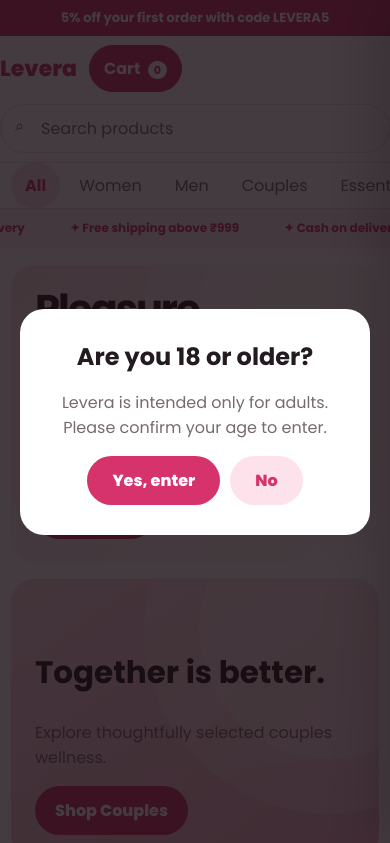
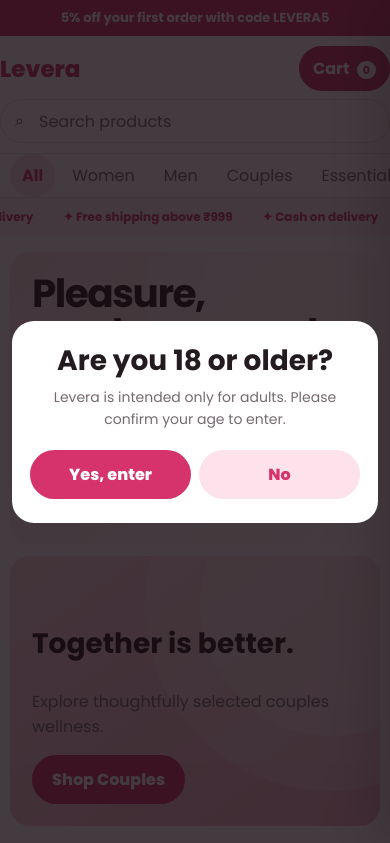
Before and after one commit to chaudharitirupati1-ship-it/levera-store, a plain HTML site: page index.html in a window 390 px wide. Shown: the top 843 px of the page. Drawn offline with Linux system fonts and the light colour scheme.

Commit message:
Improve mobile responsive layout and age gate

```diff
--- a/index.html
+++ b/index.html
@@ -12,8 +12,8 @@
 *{box-sizing:border-box}html{scroll-behavior:smooth}body{margin:0;background:var(--bg);color:var(--t);font-family:Poppins,system-ui,sans-serif;overflow-x:hidden}button,input{font:inherit}button{cursor:pointer}a{text-decoration:none;color:inherit}.wrap{width:100%;max-width:1180px;margin:auto;padding:0 16px}
 .promo{background:var(--p);color:#fff;text-align:center;padding:8px;font-size:13px;font-weight:700}
 header{position:sticky;top:0;z-index:20;background:color-mix(in srgb,var(--bg) 94%,transparent);backdrop-filter:blur(14px);border-bottom:1px solid var(--b)}
-.head{min-height:70px;display:flex;align-items:center;gap:12px}.logo{font-size:25px;font-weight:800;color:var(--p)}.search{flex:1;position:relative}.search input{width:100%;padding:11px 16px 11px 40px;border:1px solid var(--b);border-radius:999px;background:var(--s);color:var(--t)}.search span{position:absolute;left:15px;top:9px;color:var(--m)}
-.actions{display:flex;gap:8px}.btn,.cart{border:1px solid var(--b);background:var(--s);color:var(--t);border-radius:999px;padding:10px 14px}.cart{background:var(--p);border-color:var(--p);color:#fff;font-weight:700}.count{background:#fff;color:var(--p);padding:1px 6px;border-radius:20px;font-size:11px;margin-left:4px}
+.head{min-height:70px;display:flex;align-items:center;gap:12px;min-width:0}.logo{font-size:25px;font-weight:800;color:var(--p)}.search{flex:1;position:relative}.search input{width:100%;padding:11px 16px 11px 40px;border:1px solid var(--b);border-radius:999px;background:var(--s);color:var(--t)}.search span{position:absolute;left:15px;top:9px;color:var(--m)}
+.actions{display:flex;gap:8px;min-width:0}.btn,.cart{border:1px solid var(--b);background:var(--s);color:var(--t);border-radius:999px;padding:10px 14px}.cart{background:var(--p);border-color:var(--p);color:#fff;font-weight:700}.count{background:#fff;color:var(--p);padding:1px 6px;border-radius:20px;font-size:11px;margin-left:4px}
 nav{border-bottom:1px solid var(--b);overflow:auto}nav .wrap{display:flex;gap:5px;white-space:nowrap}.cat{border:0;background:transparent;color:var(--m);padding:10px 14px;border-radius:999px}.cat.active,.cat:hover{background:var(--soft2);color:var(--p);font-weight:700}
 .trust{overflow:hidden;background:var(--soft);color:var(--p);font-size:12px;font-weight:700}.track{display:flex;gap:45px;min-width:max-content;padding:10px 0;animation:move 22s linear infinite}@keyframes move{to{transform:translateX(-50%)}}
 .hero{display:grid;grid-template-columns:2fr 1fr;gap:16px;padding:28px 0}.banner{min-height:320px;border-radius:24px;padding:32px;display:flex;flex-direction:column;justify-content:end;position:relative;overflow:hidden;background:linear-gradient(135deg,var(--soft2),#fff)}.banner:after{content:"";position:absolute;right:-80px;top:-80px;width:260px;height:260px;border-radius:50%;background:#fff8;box-shadow:0 0 0 55px #fff4}.banner>*{position:relative;z-index:1}.banner h1{font-size:clamp(36px,6vw,65px);line-height:1.02;margin:0 0 12px;letter-spacing:-2px}.banner h2{font-size:31px;margin:0 0 8px}.banner p{color:var(--m);max-width:560px}.primary{width:max-content;border:0;background:var(--p);color:#fff;border-radius:999px;padding:12px 20px;font-weight:800}.small{background:linear-gradient(145deg,#ffdce8,#f6b4c9)}
@@ -24,10 +24,10 @@ nav{border-bottom:1px solid var(--b);overflow:auto}nav .wrap{display:flex;gap:5p
 .faq{max-width:850px;margin:auto}.faq details{border-bottom:1px solid var(--b);padding:15px 0}.faq p{color:var(--m);font-size:14px}
 .badges{display:grid;grid-template-columns:repeat(4,1fr);gap:12px;padding:20px 0 45px}.badgebox{border:1px solid var(--b);border-radius:15px;padding:18px;text-align:center;background:var(--s)}.badgebox b{display:block}.badgebox span{font-size:12px;color:var(--m)}
 footer{background:var(--soft);padding:42px 0 20px}.foot{display:grid;grid-template-columns:1.5fr repeat(3,1fr) 1.5fr;gap:25px}.links{display:grid;gap:8px;color:var(--m);font-size:13px}.news{display:flex;border:1px solid var(--b);border-radius:999px;overflow:hidden;background:var(--s)}.news input{flex:1;min-width:0;border:0;background:transparent;color:var(--t);padding:10px 14px}.news button{border:0;background:var(--p);color:#fff;padding:0 15px;font-weight:700}.copy{text-align:center;color:var(--m);font-size:12px;border-top:1px solid var(--b);margin-top:30px;padding-top:15px}
-.gate{position:fixed;inset:0;z-index:100;background:#140a0fcc;display:grid;place-items:center;padding:20px}.gatebox{max-width:450px;background:var(--s);border-radius:24px;padding:30px;text-align:center}.gatebox h2{margin:0 0 8px}.gatebox p{color:var(--m)}.gateactions{display:flex;justify-content:center;gap:10px}.gateactions button{border:0;border-radius:999px;padding:12px 25px;font-weight:800}.yes{background:var(--p);color:#fff}.no{background:var(--soft2);color:var(--p)}
+.gate{position:fixed;inset:0;z-index:100;background:#140a0fcc;display:grid;place-items:center;padding:12px;overflow:auto}.gatebox{width:100%;max-width:450px;min-width:0;background:var(--s);border-radius:24px;padding:30px;text-align:center;overflow:hidden}.gatebox h2{margin:0 0 10px;font-size:clamp(24px,7vw,34px);line-height:1.15}.gatebox p{color:var(--m);margin:0 auto 20px;max-width:380px;line-height:1.55;overflow-wrap:anywhere}.gateactions{display:flex;justify-content:center;gap:10px}.gateactions button{border:0;border-radius:999px;padding:12px 25px;font-weight:800}.yes{background:var(--p);color:#fff}.no{background:var(--soft2);color:var(--p)}
 .back{position:fixed;inset:0;background:#0007;z-index:40;opacity:0;pointer-events:none;transition:.2s}.drawer{position:fixed;z-index:50;right:0;top:0;height:100%;width:min(430px,100%);background:var(--s);transform:translateX(100%);transition:.25s;display:flex;flex-direction:column;box-shadow:-15px 0 50px #0003}.drawer.open{transform:translateX(0)}.back.open{opacity:1;pointer-events:auto}.dhead,.dfoot{padding:18px;border-bottom:1px solid var(--b)}.dhead{display:flex;justify-content:space-between}.dbody{padding:15px;overflow:auto;flex:1}.item{display:grid;grid-template-columns:58px 1fr auto;gap:10px;padding:12px 0;border-bottom:1px solid var(--b)}.mini{width:58px;height:58px;border-radius:12px;display:grid;place-items:center;background:var(--soft2)}.qty{display:flex;gap:7px;align-items:center;margin-top:5px}.qty button{width:25px;height:25px;border-radius:50%;border:1px solid var(--b);background:var(--s);color:var(--t)}.dfoot{border-top:1px solid var(--b);border-bottom:0}.total{display:flex;justify-content:space-between;font-weight:800;font-size:18px;margin-bottom:12px}.checkout{width:100%;border:0;background:var(--p);color:#fff;border-radius:12px;padding:13px;font-weight:800}.toast{position:fixed;bottom:20px;left:50%;transform:translate(-50%,20px);opacity:0;z-index:120;background:#24191f;color:#fff;padding:11px 16px;border-radius:999px;font-size:13px;transition:.2s}.toast.show{opacity:1;transform:translate(-50%,0)}
 @media(max-width:850px){.grid{grid-template-columns:repeat(2,1fr)}.reviews{grid-template-columns:repeat(2,1fr)}.foot{grid-template-columns:repeat(2,1fr)}.badges{grid-template-columns:repeat(2,1fr)}.hero{grid-template-columns:1fr}}
-@media(max-width:600px){.wrap{padding:0 11px}.head{flex-wrap:wrap;padding:9px 0}.logo{font-size:22px}.search{order:3;flex-basis:100%}.head .btn{display:none}.hero{padding:18px 0}.banner{min-height:280px;padding:24px}.banner h1{font-size:40px}.grid{gap:10px}.pic{height:155px}.reviews{grid-template-columns:1fr}.foot{grid-template-columns:1fr 1fr}.badges{gap:8px}.badgebox{padding:13px;font-size:13px}}
+@media(max-width:600px){.wrap{padding:0 10px}.head{min-height:auto;display:grid;grid-template-columns:minmax(0,1fr) auto;gap:8px;padding:10px 0}.logo{font-size:23px;min-width:0}.actions{gap:6px}.actions .btn{display:none}.cart{padding:9px 13px;white-space:nowrap}.search{grid-column:1/-1;grid-row:2;width:100%;min-width:0}.search input{height:44px;padding-left:38px}.hero{padding:16px 0;gap:12px}.banner{min-height:270px;padding:22px;border-radius:20px}.banner h1{font-size:39px;letter-spacing:-1.5px}.banner h2{font-size:28px}.grid{gap:10px}.pic{height:145px}.reviews{grid-template-columns:1fr}.foot{grid-template-columns:1fr 1fr;gap:18px}.badges{gap:8px}.badgebox{padding:13px;font-size:13px}.gate{padding:12px}.gatebox{max-width:calc(100vw - 24px);padding:24px 18px;border-radius:22px}.gatebox h2{font-size:28px}.gatebox p{font-size:14px}.gateactions{width:100%;gap:8px}.gateactions button{flex:1;padding:12px 10px}.track{gap:30px}.cat{padding:9px 12px}}
 </style></head>
 <body>
 <div class="promo">5% off your first order with code LEVERA5</div>
```
